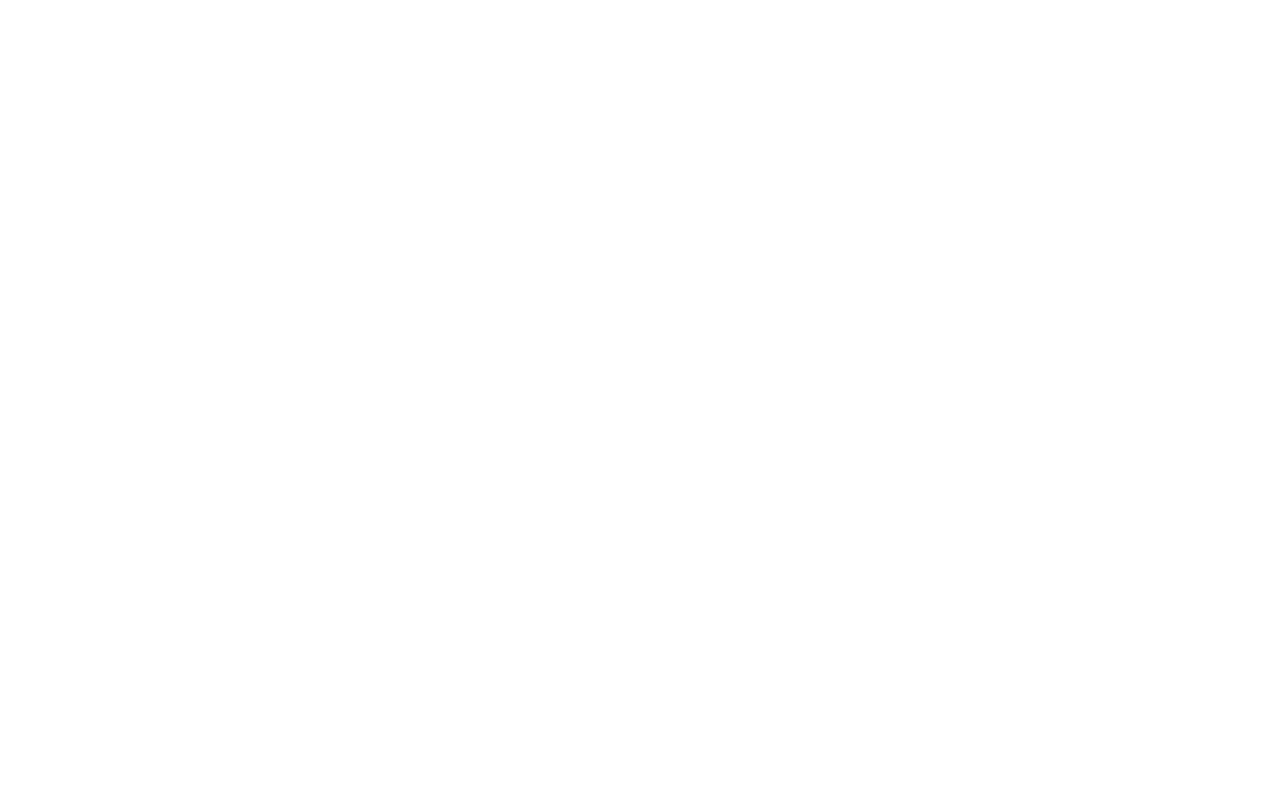
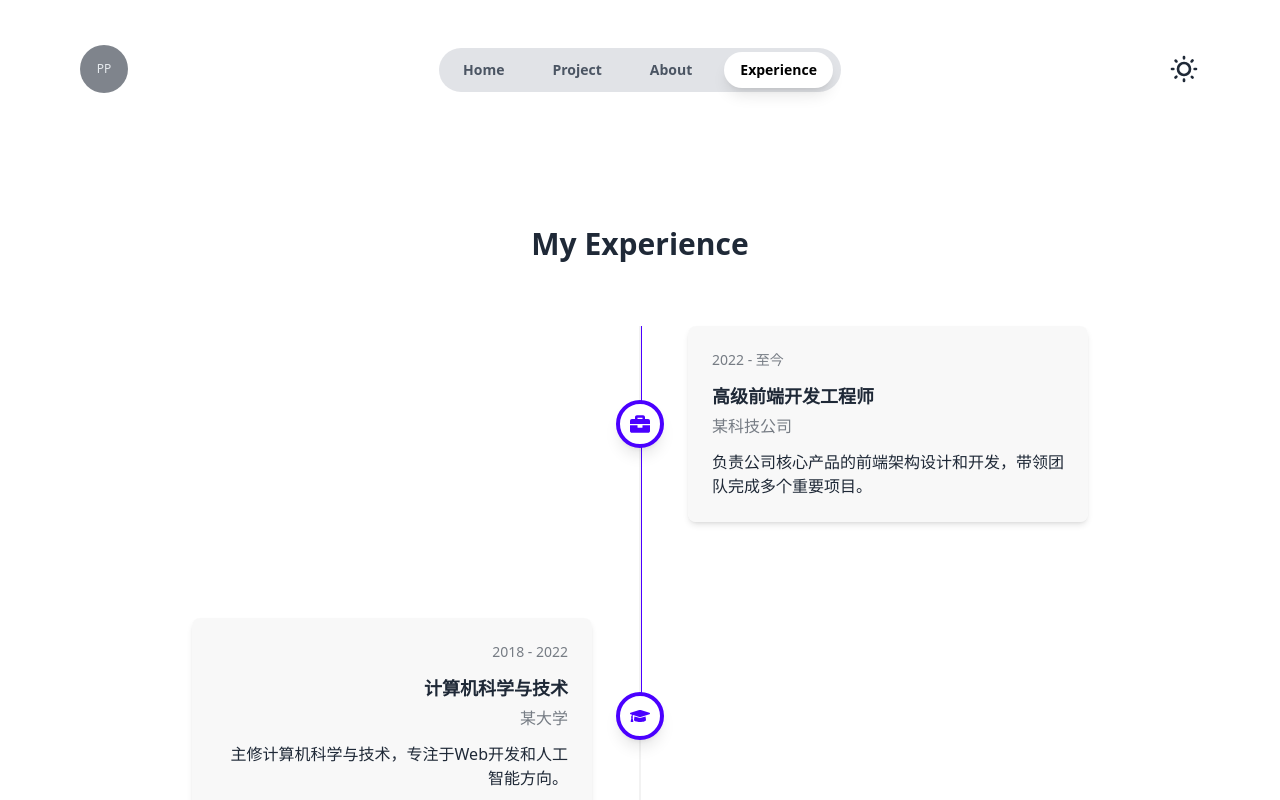
Before and after one commit to Zhiyong0105/PersonWebsite, a React (Vite) app in the folder Frontend/my-react-app/: page /experience in a window 1280 px wide. Before the commit this address had no page. Shown: the top 800 px of the page. Built offline with nearby package versions, Linux system fonts and the light colour scheme.

Commit message:
layout bug fixed

```diff
--- a/Frontend/my-react-app/src/App.jsx
+++ b/Frontend/my-react-app/src/App.jsx
@@ -19,6 +19,7 @@
 import ArticleEditor from "./components/ArticleEditor";
 import UserManager from "./components/UserManager";
 import UserCenter from './components/UserCenter';
+import Experience from "./components/Experience";
 
 export default function App() {
   return (
@@ -103,6 +104,14 @@
             element={<PrivateElement element={<UserManager />} requiredRole="admin" />}
           />
         </Route>
+        <Route
+          path="/experience"
+          element={
+            <RootLayout>
+              <Experience />
+            </RootLayout>
+          }
+        />
       </Routes>
     </Router>
   );
--- a/Frontend/my-react-app/src/components/About.jsx
+++ b/Frontend/my-react-app/src/components/About.jsx
@@ -10,7 +10,6 @@
 
 const About = () => {
   const skillsRef = useRef(null);
-  const timelineRef = useRef(null);
 
   // 技能标签数据 - 分类
   const skills = {
@@ -25,31 +24,6 @@
       skills: ["Python", "Node.js", "Docker", "MySQL", "MongoDB", "Redis", "Git"]
     }
   };
-
-  // 经历时间轴数据
-  const experiences = [
-    {
-      year: "2023",
-      title: "Senior Developer",
-      company: "Tech Company",
-      description: "负责开发和维护核心业务系统",
-      icon: <FaLaptopCode />
-    },
-    {
-      year: "2021",
-      title: "Full Stack Developer",
-      company: "Start-up",
-      description: "全栈开发，负责前后端开发工作",
-      icon: <FaBriefcase />
-    },
-    {
-      year: "2019",
-      title: "Junior Developer",
-      company: "IT Company",
-      description: "参与多个Web应用开发项目",
-      icon: <FaGraduationCap />
-    }
-  ];
 
   useEffect(() => {
     // 添加必要的CSS
@@ -76,7 +50,6 @@
     }, observerOptions);
 
     if (skillsRef.current) observer.observe(skillsRef.current);
-    if (timelineRef.current) observer.observe(timelineRef.current);
 
     return () => {
       observer.disconnect();
@@ -133,65 +106,6 @@
             ))}
           </div>
         </div>
-
-        {/* 经历时间轴部分 */}
-        <div
-          ref={timelineRef}
-          className="opacity-0 transform translate-y-10 transition-all duration-1000 ease-out text-center"
-        >
-          <h2 className="text-2xl font-semibold mb-12 text-base-content">工作经历</h2>
-          <div className="relative max-w-4xl mx-auto">
-            {experiences.map((exp, index) => (
-              <motion.div
-                key={exp.year}
-                initial={{ opacity: 0, x: index % 2 === 0 ? -100 : 100 }}
-                whileInView={{ opacity: 1, x: 0 }}
-                viewport={{ once: true }}
-                transition={{
-                  duration: 0.8,
-                  delay: index * 0.2,
-                  ease: [0.6, -0.05, 0.01, 0.99]
-                }}
-                className={`flex items-center relative ${
-                  index % 2 === 0 ? 'flex-row' : 'flex-row-reverse'
-                } mb-16`}
-              >
-                {/* 时间点图标 - 移到主轴上 */}
-                <div className="absolute left-1/2 -translate-x-1/2 z-10">
-                  <div className="w-12 h-12 bg-base-100 rounded-full border-4 border-base-200
-                                flex items-center justify-center shadow-lg
-                                text-primary text-xl">
-                    {exp.icon}
-                  </div>
-                </div>
-
-                {/* 内容卡片 */}
-                <div className={`w-5/12 ${index % 2 === 0 ? 'pr-8' : 'pl-8'}`}>
-                  <motion.div
-                    initial={{ opacity: 0, y: 20 }}
-                    whileInView={{ opacity: 1, y: 0 }}
-                    viewport={{ once: true }}
-                    transition={{ duration: 0.5, delay: 0.2 }}
-                    className="bg-base-200 p-6 rounded-lg shadow-md
-                              hover:shadow-xl transition-all duration-300"
-                  >
-                    <h3 className="text-xl font-bold text-base-content">{exp.year}</h3>
-                    <h4 className="text-lg font-semibold mt-2 text-base-content">{exp.title}</h4>
-                    <p className="text-base-content/60">{exp.company}</p>
-                    <p className="mt-3 text-base-content">{exp.description}</p>
-                  </motion.div>
-                </div>
-
-                {/* 空白区域，保持布局平衡 */}
-                <div className="w-5/12" />
-              </motion.div>
-            ))}
-
-            {/* 时间轴竖线 */}
-            <div className="absolute left-1/2 top-0 bottom-0 w-0.5 bg-base-200
-                          transform -translate-x-1/2"></div>
-          </div>
-        </div>
       </div>
     </div>
   );
--- a/Frontend/my-react-app/src/components/BlogHeader.jsx
+++ b/Frontend/my-react-app/src/components/BlogHeader.jsx
@@ -27,7 +27,7 @@
             <div className="flex items-center gap-2 flex-shrink-0">
                 <HiOutlineEmojiHappy className="h-6 w-6" />
                 <div className="hidden h-6 items-center text-2xl font-semibold leading-6 sm:block">
-                    <Link to={"/"}>AbstractP.dev</Link>
+                    <Link to={"/article"}>AbstractP.dev</Link>
                 </div>
             </div>
 
--- /dev/null
+++ b/Frontend/my-react-app/src/components/Experience.jsx
@@ -0,0 +1,138 @@
+import { motion, useScroll, useSpring } from "framer-motion";
+import { useRef } from "react";
+import { FaGraduationCap, FaBriefcase, FaLaptopCode } from "react-icons/fa";
+
+export default function Experience() {
+  const timelineRef = useRef(null);
+  const { scrollYProgress } = useScroll({
+    target: timelineRef,
+    offset: ["start end", "end start"]
+  });
+
+  // 使用 spring 让滚动更平滑
+  const scaleY = useSpring(scrollYProgress, {
+    stiffness: 100,
+    damping: 30,
+    restDelta: 0.001
+  });
+
+  // 工作经历数据
+  const experiences = [
+    {
+      title: "高级前端开发工程师",
+      company: "某科技公司",
+      date: "2022 - 至今",
+      type: "work",
+      description: "负责公司核心产品的前端架构设计和开发，带领团队完成多个重要项目。",
+      icon: FaBriefcase,
+      side: "right"
+    },
+    {
+      title: "计算机科学与技术",
+      company: "某大学",
+      date: "2018 - 2022",
+      type: "education",
+      description: "主修计算机科学与技术，专注于Web开发和人工智能方向。",
+      icon: FaGraduationCap,
+      side: "left"
+    },
+    {
+      title: "前端开发工程师",
+      company: "某互联网公司",
+      date: "2020 - 2022",
+      type: "work",
+      description: "参与多个大型Web应用的开发，负责用户界面设计和实现。",
+      icon: FaLaptopCode,
+      side: "right"
+    }
+  ];
+
+  const TimelineItem = ({ exp, index }) => (
+    <motion.div
+      initial={{ opacity: 0, y: 50 }}
+      whileInView={{ opacity: 1, y: 0 }}
+      viewport={{ once: true }}
+      transition={{ duration: 0.5, delay: index * 0.2 }}
+      className="relative flex items-center mb-24"
+    >
+      {/* 左侧内容 */}
+      <div className="w-1/2 pr-12 text-right">
+        {exp.side === "left" && (
+          <motion.div
+            initial={{ opacity: 0, x: -50 }}
+            whileInView={{ opacity: 1, x: 0 }}
+            viewport={{ once: true }}
+            transition={{ duration: 0.5, delay: index * 0.2 }}
+            className="bg-base-200/50 p-6 rounded-lg shadow-md hover:shadow-lg transition-all duration-300"
+          >
+            <div className="flex items-center justify-end gap-2 mb-3">
+              <span className="text-sm text-base-content/60">{exp.date}</span>
+            </div>
+            <h4 className="text-lg font-semibold text-base-content">{exp.title}</h4>
+            <p className="text-base-content/60 mt-1">{exp.company}</p>
+            <p className="text-base-content mt-3">{exp.description}</p>
+          </motion.div>
+        )}
+      </div>
+
+      {/* 中间图标 */}
+      <div className="absolute left-1/2 transform -translate-x-1/2 z-10">
+        <motion.div
+          initial={{ scale: 0 }}
+          whileInView={{ scale: 1 }}
+          viewport={{ once: true }}
+          transition={{ duration: 0.5, delay: index * 0.2 }}
+          className="w-12 h-12 bg-base-100 rounded-full border-4 border-primary flex items-center justify-center shadow-lg"
+        >
+          <exp.icon className="w-5 h-5 text-primary" />
+        </motion.div>
+      </div>
+
+      {/* 右侧内容 */}
+      <div className="w-1/2 pl-12">
+        {exp.side === "right" && (
+          <motion.div
+            initial={{ opacity: 0, x: 50 }}
+            whileInView={{ opacity: 1, x: 0 }}
+            viewport={{ once: true }}
+            transition={{ duration: 0.5, delay: index * 0.2 }}
+            className="bg-base-200/50 p-6 rounded-lg shadow-md hover:shadow-lg transition-all duration-300"
+          >
+            <div className="flex items-center gap-2 mb-3">
+              <span className="text-sm text-base-content/60">{exp.date}</span>
+            </div>
+            <h4 className="text-lg font-semibold text-base-content">{exp.title}</h4>
+            <p className="text-base-content/60 mt-1">{exp.company}</p>
+            <p className="text-base-content mt-3">{exp.description}</p>
+          </motion.div>
+        )}
+      </div>
+    </motion.div>
+  );
+
+  return (
+    <div className="container mx-auto px-4 py-16">
+      <div className="max-w-4xl mx-auto">
+        <h1 className="text-3xl font-bold text-center mb-16 text-base-content">
+          My Experience
+        </h1>
+
+        {/* 时间轴部分 */}
+        <div className="relative" ref={timelineRef}>
+          {/* 中间的时间轴线 - 带动画效果 */}
+          <motion.div
+            style={{ scaleY }}
+            className="absolute left-1/2 h-full w-0.5 bg-primary origin-top transform -translate-x-1/2"
+          />
+
+          {/* 静态背景线 */}
+          <div className="absolute left-1/2 h-full w-0.5 bg-base-200 transform -translate-x-1/2" />
+
+          {experiences.map((exp, index) => (
+            <TimelineItem key={index} exp={exp} index={index} />
+          ))}
+        </div>
+      </div>
+    </div>
+  );
+}
--- a/Frontend/my-react-app/src/components/Navbar.jsx
+++ b/Frontend/my-react-app/src/components/Navbar.jsx
@@ -9,7 +9,7 @@
   { name: "Home", href: "/home" },
   { name: "Project", href: "/project" },
   { name: "About", href: "/about" },
-  { name: "Message", href: "/message" },
+  { name: "Experience", href: "/experience" },
 ];
 
 const Navbar = ({ page }) => {
```
